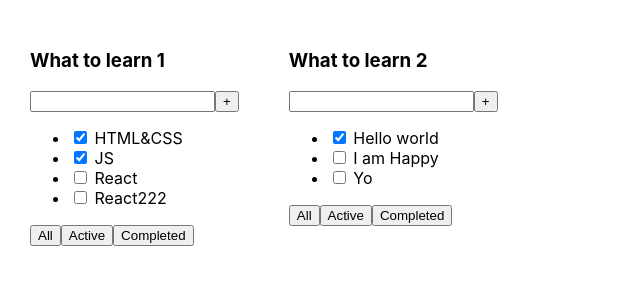
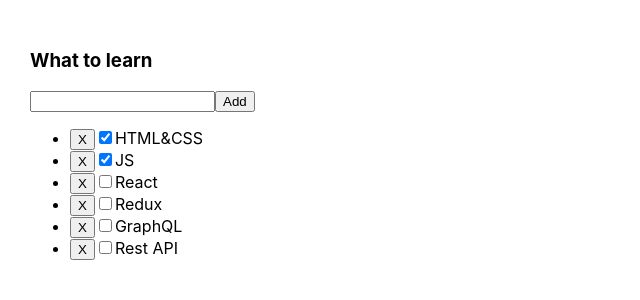
Before and after one commit to timohaBlr/todolist-by-myself, a React (Create React App) app: page / in a window 1280 px wide. Shown: the top 300 px of the page, without its empty margins (0-640 px from the left). Built offline with nearby package versions, Linux system fonts and the light colour scheme.

Commit message:
Можно добавить новую таску

```diff
--- a/package.json
+++ b/package.json
@@ -10,10 +10,13 @@
     "@types/node": "^12.0.0",
     "@types/react": "^16.9.0",
     "@types/react-dom": "^16.9.0",
+    "@types/uuid": "^8.3.4",
     "react": "^16.13.1",
     "react-dom": "^16.13.1",
     "react-scripts": "3.4.1",
-    "typescript": "~3.7.2"
+    "types": "^0.1.1",
+    "typescript": "~3.7.2",
+    "uuid": "^8.3.2"
   },
   "scripts": {
     "start": "react-scripts start",
--- a/src/App.tsx
+++ b/src/App.tsx
@@ -1,24 +1,13 @@
 import React from 'react';
 import './App.css';
-import {Todolist} from "./Todolist";
+import {TodolistContainer} from "./Components/Todolist/TodolistContainer";
+
 
 
 function App() {
-    const tasks1 = [
-        {id: 1, title: "HTML&CSS", isDone: true},
-        {id: 2, title: "JS", isDone: true},
-        {id: 3, title: "React", isDone: false},
-        {id: 4, title: "React222", isDone: false}
-    ]
-    const tasks2 = [
-        {id: 1, title: "Hello world", isDone: true},
-        {id: 2, title: "I am Happy", isDone: false},
-        {id: 3, title: "Yo", isDone: false}
-    ]
-    return (
+        return (
         <div className="App">
-            <Todolist shapka={"What to learn 1"} tasks={tasks1}/>
-            <Todolist shapka={"What to learn 2"} tasks={tasks2}/>
+            <TodolistContainer/>
         </div>
     );
 }
--- /dev/null
+++ b/src/Components/Todolist/Todolist.module.css
@@ -0,0 +1,6 @@
+.buttonRemove {
+    display: inline-block;
+}
+.checkBox {
+    display: inline-block;
+}
--- /dev/null
+++ b/src/Components/Todolist/Todolist.tsx
@@ -0,0 +1,47 @@
+import React, {ChangeEvent, MouseEvent} from 'react';
+import {TaskType} from "./TodolistContainer";
+import s from './Todolist.module.css'
+
+type TodoListPropsType = {
+    tasks: Array<TaskType>
+    buttonOnClickRemoveHandler: () => void
+    buttonOnClickAddHandler: (event: MouseEvent<HTMLButtonElement>) => void
+    checkBoxOnChangeHandler: () => void
+    inputOnChangeHandler: (event: ChangeEvent<HTMLInputElement>) => void
+    onKeyPressHandler: () => void
+    input: string
+    setInput: (input: string) => void
+
+}
+//презентационная компонента
+export const Todolist: React.FC<TodoListPropsType> = ({
+                                                          tasks, buttonOnClickAddHandler, buttonOnClickRemoveHandler,
+                                                          checkBoxOnChangeHandler,inputOnChangeHandler,onKeyPressHandler, input, setInput, ...props
+                                                      }) => {
+
+    return (
+        <div>
+            <h3>What to learn</h3>
+            <input value={input}
+                   className={''}
+                   onKeyPress={onKeyPressHandler}
+                   onChange={inputOnChangeHandler}
+            />
+            <button onClick={buttonOnClickAddHandler}>Add</button>
+            <ul>
+                {tasks.map(m => <li key={m.id}>
+                    <div className={s.buttonRemove}>
+                        <button onClick={buttonOnClickRemoveHandler}>X</button>
+                    </div>
+                    <div className={s.checkBox}>
+                        <input type={"checkbox"}
+                               onChange={checkBoxOnChangeHandler}
+                               checked={m.isDone}/>
+                    </div>
+                    {m.title}
+                </li>)}
+            </ul>
+        </div>
+    )
+        ;
+};
--- /dev/null
+++ b/src/Components/Todolist/TodolistContainer.tsx
@@ -0,0 +1,58 @@
+import React, {ChangeEvent, MouseEvent, useState} from 'react';
+import {Todolist} from "./Todolist";
+import {v1} from "uuid";
+
+export type TaskType = {
+    id: string
+    title: string
+    isDone: boolean
+}
+type TodolistContainerPropsType = {}
+
+export const TodolistContainer: React.FC<TodolistContainerPropsType> = ({...props}) => {
+    const [tasks, setTasks] = useState<Array<TaskType>>([
+        {id: v1(), title: "HTML&CSS", isDone: true},
+        {id: v1(), title: "JS", isDone: true},
+        {id: v1(), title: "React", isDone: false},
+        {id: v1(), title: "Redux", isDone: false},
+        {id: v1(), title: "GraphQL", isDone: false},
+        {id: v1(), title: "Rest API", isDone: false},
+    ]);
+    const [input, setInput] = useState<string>('');
+    const buttonOnClickRemoveHandler = () => {
+
+    }
+    const buttonOnClickAddHandler = (event: MouseEvent<HTMLButtonElement>) => {
+        addTask(input)
+        setInput('')
+    }
+    const onKeyPressHandler = () => {
+
+    }
+    const addTask = (title: string) => {
+        setTasks([{id: v1(), title: title, isDone: false}, ...tasks])
+    }
+    const inputOnChangeHandler = (event: ChangeEvent<HTMLInputElement>) => {
+        setInput(event.currentTarget.value as string)
+    }
+    const checkBoxOnChangeHandler = () => {
+
+    }
+
+
+    return (
+        <div>
+            <div>
+                <Todolist
+                    tasks={tasks}
+                    input={input}
+                    setInput={setInput}
+                    buttonOnClickAddHandler={buttonOnClickAddHandler}
+                    buttonOnClickRemoveHandler={buttonOnClickRemoveHandler}
+                    checkBoxOnChangeHandler={checkBoxOnChangeHandler}
+                    inputOnChangeHandler={inputOnChangeHandler}
+                    onKeyPressHandler={onKeyPressHandler}/>
+            </div>
+        </div>
+    );
+};
--- a/src/Todolist.tsx
+++ /dev/null
@@ -1,41 +0,0 @@
-import React from "react";
-
-type TodolistPropsType = {
-    shapka: string,
-    body?: number,
-    tasks: Array<InArrayProps>
-}
-type InArrayProps = {
-    id: number,
-    title: string,
-    isDone: boolean
-}
-
-export const Todolist = (props: TodolistPropsType) => {
-    return (
-        <div>
-            <h3>{props.shapka}</h3>
-            <h3>{props.body}</h3>
-            <div>
-                <input/>
-                <button>+</button>
-            </div>
-            <ul>
-                {props.tasks.map(el => {
-                    return (
-                        <li><input type="checkbox" checked={el.isDone}/> <span>{el.title}</span></li>
-
-                    )
-                })}
-                {/* <li><input type="checkbox" checked={props.tasks[0].isDone}/> <span>{props.tasks[0].title}</span></li>
-                <li><input type="checkbox" checked={props.tasks[1].isDone}/> <span>{props.tasks[1].title}</span></li>
-                <li><input type="checkbox" checked={props.tasks[2].isDone}/> <span>{props.tasks[2].title}</span></li>*/}
-            </ul>
-            <div>
-                <button>All</button>
-                <button>Active</button>
-                <button>Completed</button>
-            </div>
-        </div>
-    )
-}
```
Also changed, not shown: src/Components/Button/Button.tsx (added, +15 -0 lines), src/Components/CheckBox/CheckBox.tsx (added, +14 -0 lines), src/Components/Input/Input.tsx (added, +16 -0 lines), 1 other file (tests, documents, lock files or other folders).
